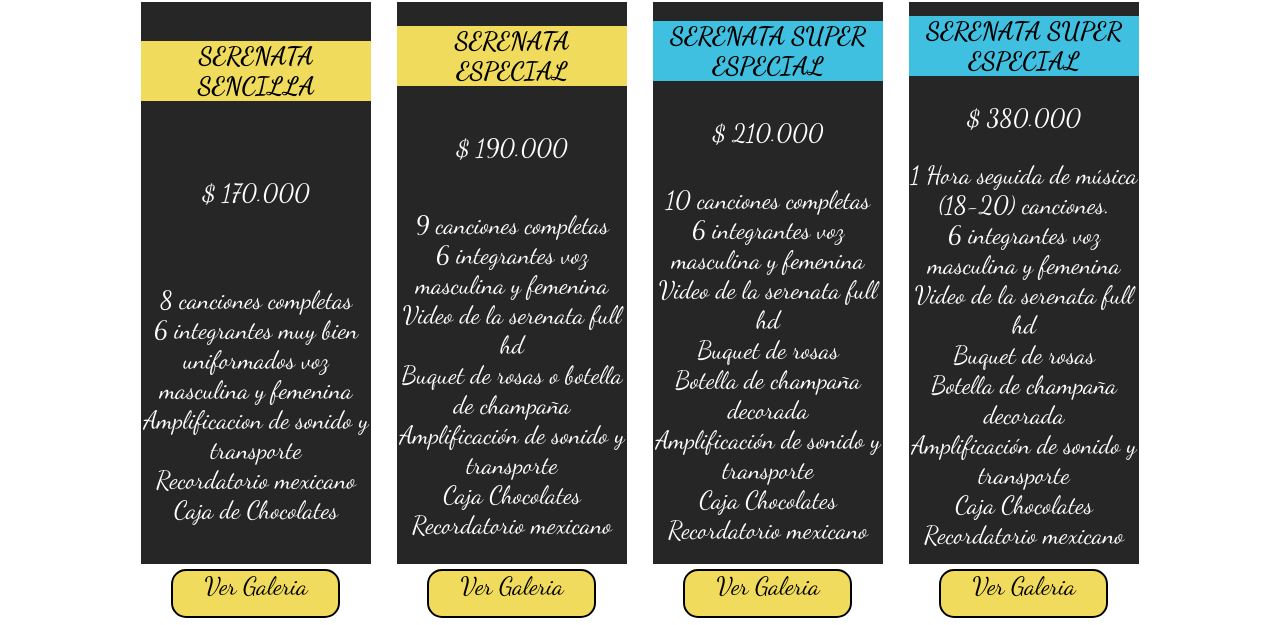
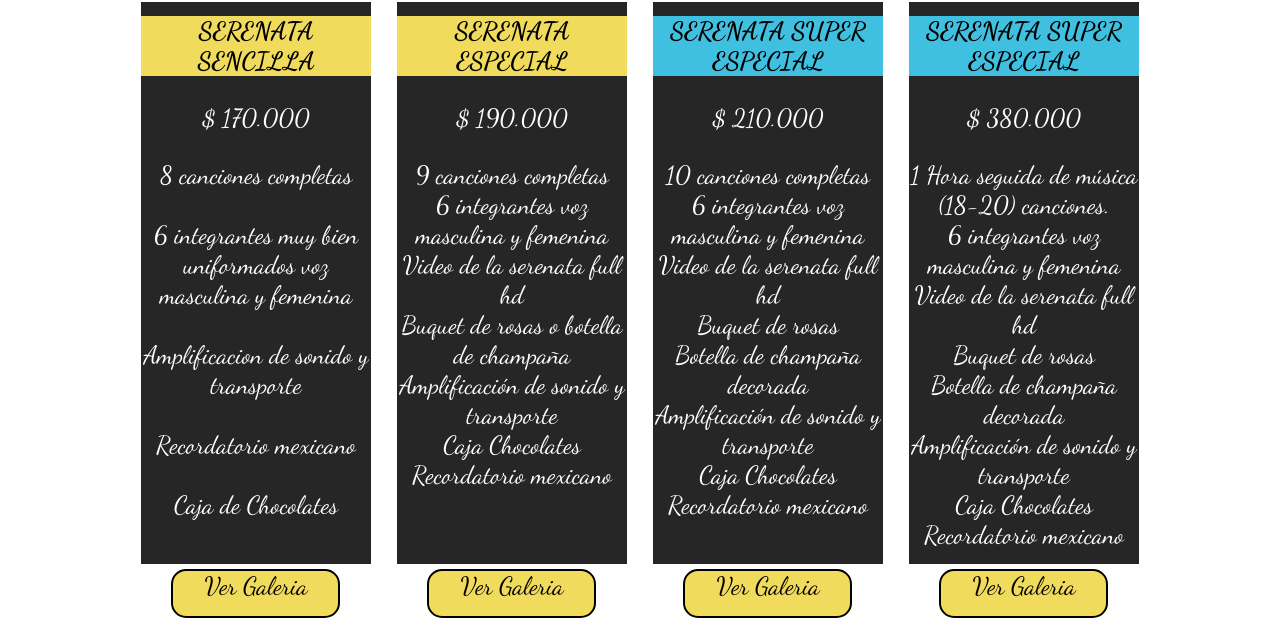
Before and after one commit to nuevojalisco123/web, a website: page index.html in a window 1280 px wide. Shown: the part 1309-1934 px from the top of the page. Drawn offline with Linux system fonts and the light colour scheme; a web font is replaced by a local one.

Commit message:
modify spaces

```diff
--- a/index.html
+++ b/index.html
@@ -75,10 +75,15 @@
             <p>$ 170.000 </p>
             <ul>
                 <li>8 canciones completas</li>
+                <li></li>
                 <li>6 integrantes muy bien uniformados voz masculina y femenina</li>
+                <li></li>
                 <li>Amplificacion de sonido y transporte</li>
+                <li></li>
                 <li>Recordatorio mexicano</li>
+                <li></li>
                 <li>Caja de Chocolates </li>
+                <li></li>
             </ul>
             </div>
             <div class="btn__yellow border__black"><a  href="./src/galeria.html">Ver Galeria</a> </div>
@@ -96,6 +101,8 @@
                 <li>Amplificación de sonido y transporte</li>
                 <li>Caja Chocolates</li>
                 <li>Recordatorio mexicano</li>
+                <li></li>
+                <li></li>
             </ul>
             </div>
             <div class="btn__yellow"><a  href="./src/galeria.html">Ver Galeria</a> </div>
@@ -114,6 +121,7 @@
                 <li>Amplificación de sonido y transporte</li>
                 <li>Caja Chocolates</li>
                 <li>Recordatorio mexicano</li>
+                <li></li>
             </ul>
             </div>
             <div class="btn__yellow"><a  href="./src/galeria.html">Ver Galeria</a> </div>
```
